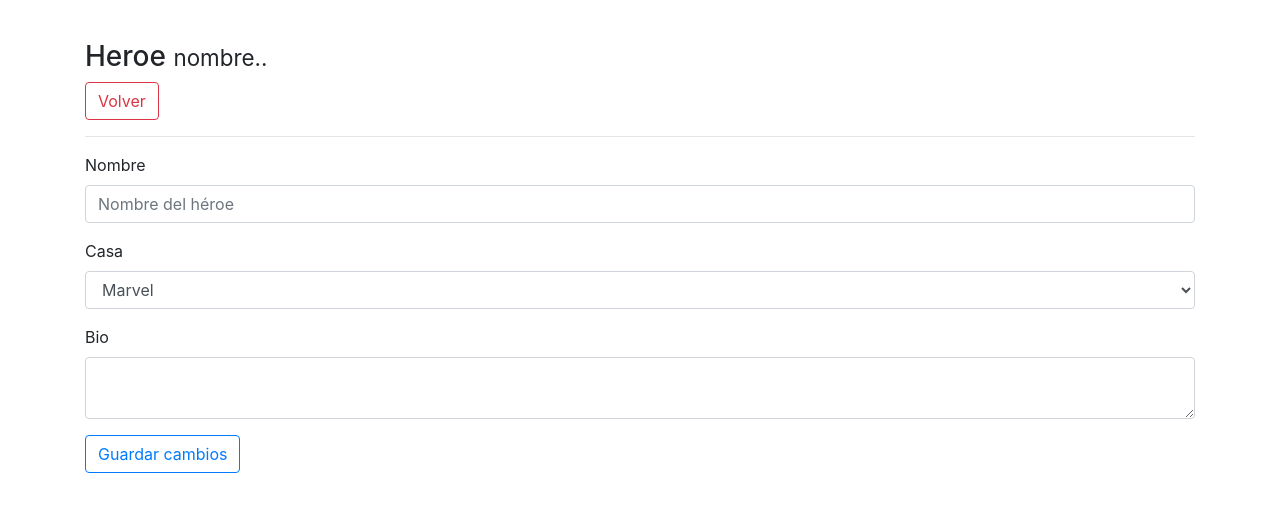
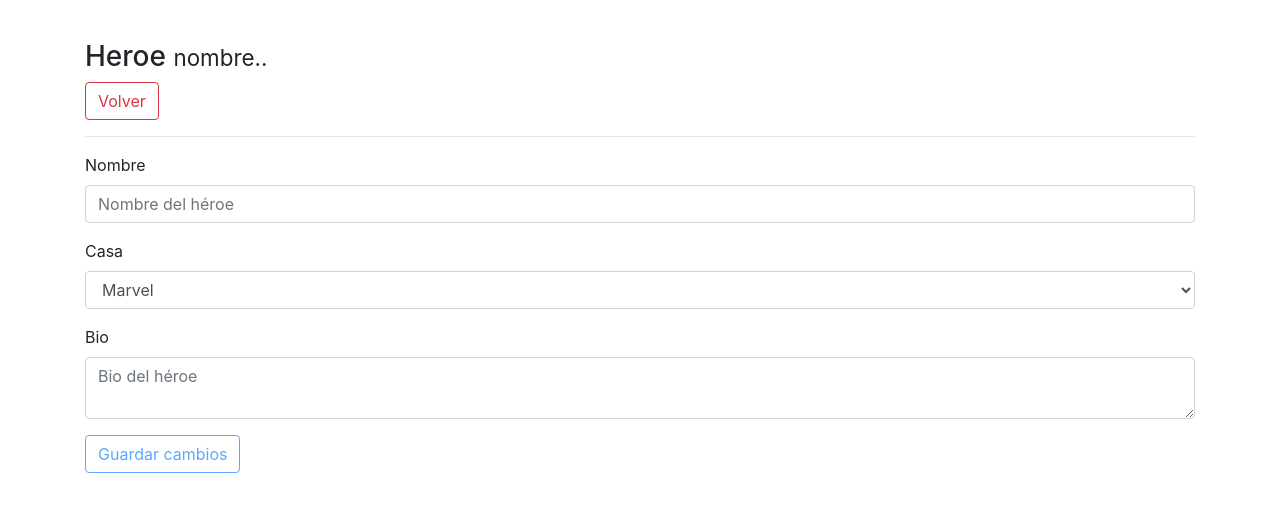
Before and after one commit to arturobarbaro/HeroesApp, an Angular app: page /heroe/1 in a window 1280 px wide. Shown: the top 512 px of the page. Built offline with nearby package versions, Linux system fonts and the light colour scheme.

Commit message:
Servicios

```diff
--- a/src/app/components/heroes/heroe.component.html
+++ b/src/app/components/heroes/heroe.component.html
@@ -9,13 +9,13 @@
 
 <div class="row  animated fadeIn fast">
     <div class="col-md-12">
-        <form>
+        <form (mgSubmit)="guardar()" #forma="ngForm">
 
           <div class="form-group">
               <label>Nombre</label>
-              <input
+              <input [(ngModel)]="heroe.nombre"
                      type="text"
-                     name=""
+                     name="nombre"
                      class="form-control"
                      placeholder="Nombre del héroe"
                      required>
@@ -23,7 +23,9 @@
 
           <div class="form-group">
               <label>Casa</label>
-              <select class="form-control" name="">
+              <select   [(ngModel)]="heroe.casa"
+                        class="form-control"
+                        name="casa">
                   <option value="Marvel">Marvel</option>
                   <option value="DC">DC</option>
               </select>
@@ -32,16 +34,18 @@
           <div class="form-group">
               <label>Bio</label>
               <textarea  type="text"
-                         name=""
+                         [(ngModel)]="heroe.bio"
+                         name="bio"
                          class="form-control"
-                         placeholder="Nombre del héroe"
-                         required>
+                         placeholder="Bio del héroe">
               </textarea>
 
           </div>
 
           <div class="form-group">
               <button class="btn btn-outline-primary"
+                      [disabled]="forma.invalid"
+                      (click)="guardar()"
                       type="submit"
                       name="button">
                       Guardar cambios
--- a/src/app/components/heroes/heroe.component.ts
+++ b/src/app/components/heroes/heroe.component.ts
@@ -1,4 +1,6 @@
 import { Component, OnInit } from '@angular/core';
+import { NgForm } from '@angular/forms';
+import { Heroe } from 'src/app/interfaces/heroe.interface';
 
 @Component({
   selector: 'app-heroe',
@@ -7,9 +9,19 @@ import { Component, OnInit } from '@angular/core';
 })
 export class HeroeComponent implements OnInit {
 
+  heroe: Heroe = {
+    nombre:"",
+    bio:"",
+    casa:"Marvel"
+  }
+
   constructor() { }
 
   ngOnInit() {
   }
 
+  guardar(){
+      console.log(this.heroe)
+  }
+
 }
--- /dev/null
+++ b/src/app/interfaces/heroe.interface.ts
@@ -0,0 +1,6 @@
+export interface Heroe {
+    nombre: string;
+    bio: string;
+    casa: string;
+    key?: string;
+}
--- /dev/null
+++ b/src/app/services/heroes.service.ts
@@ -0,0 +1,9 @@
+import { Injectable } from '@angular/core';
+
+@Injectable({
+  providedIn: 'root'
+})
+export class HeroesService {
+
+  constructor() { }
+}
```
Also changed, not shown: src/app/app.module.ts (+6 -1 lines).
